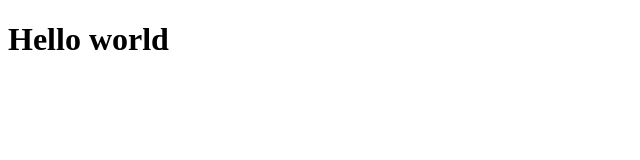
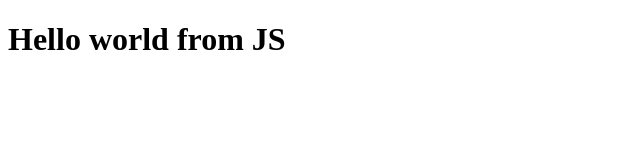
Before and after one commit to callbackhell-1/react-assignment, a plain HTML site: page 01-Assignment/index.html in a window 1280 px wide. Shown: the whole page, without its empty margins (0-640 px from the left). Drawn offline with Linux system fonts and the light colour scheme.

Commit message:
Using JS to manipulate the DOM

```diff
--- a/01-Assignment/index.html
+++ b/01-Assignment/index.html
@@ -6,7 +6,14 @@
     <title>Assignment -1</title>
   </head>
   <body>
-    <!-- first Hello World program using HTML -->
-    <h1>Hello world</h1>
+    <!-- first Hello World program using Using JS to manipulate the DOM -->
+    <div id="root"></div>
+
+    <script>
+      const root = document.getElementById("root");
+      const heading = document.createElement("h1");
+      heading.innerHTML = "Hello world from JS";
+      root.appendChild(heading);
+    </script>
   </body>
 </html>
```
